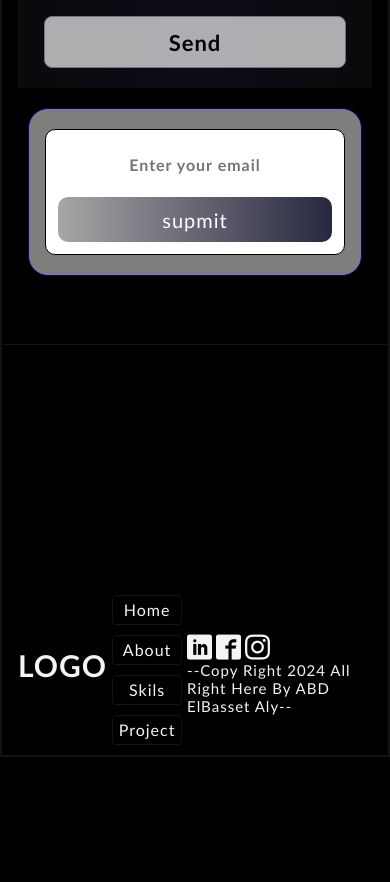
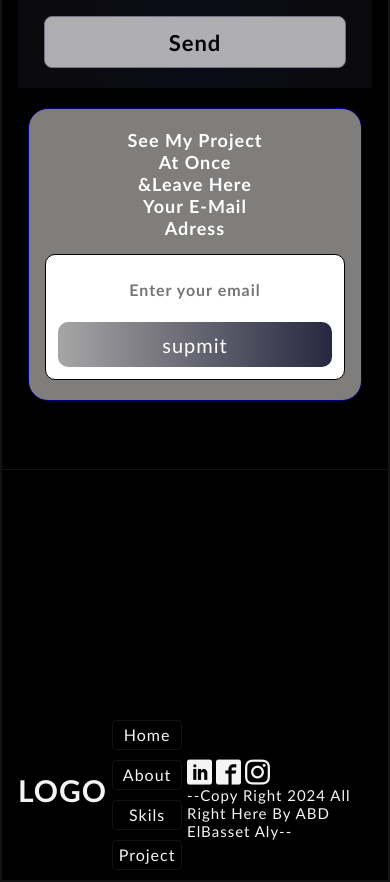
Before and after one commit to abdelbassetali/React-portfolio, a React (Vite) app: page / in a window 390 px wide. Shown: the part 2963-3845 px from the top of the page. Before the commit the page ends 3720 px from the top, so only its background shows below. Built offline with nearby package versions, Linux system fonts and the light colour scheme.

Commit message:
Update contact.css

```diff
--- a/src/components/4-contact/contact.css
+++ b/src/components/4-contact/contact.css
@@ -82,10 +82,14 @@
         box-sizing: border-box !important;
     }
 
-    .email-1 {
+   .email-1 {
+        display: block !important;
         font-size: 18px !important;
         margin: 0 0 15px 0 !important;
+        margin-left: 0 !important;
         text-align: center !important;
+        visibility: visible !important;
+        opacity: 1 !important;
     }
 
     /* نخلي الصندوق الأبيض بتاع الإيميل والزرار يظهر بوضوح وبشكل منسق على الموبايل */
```
